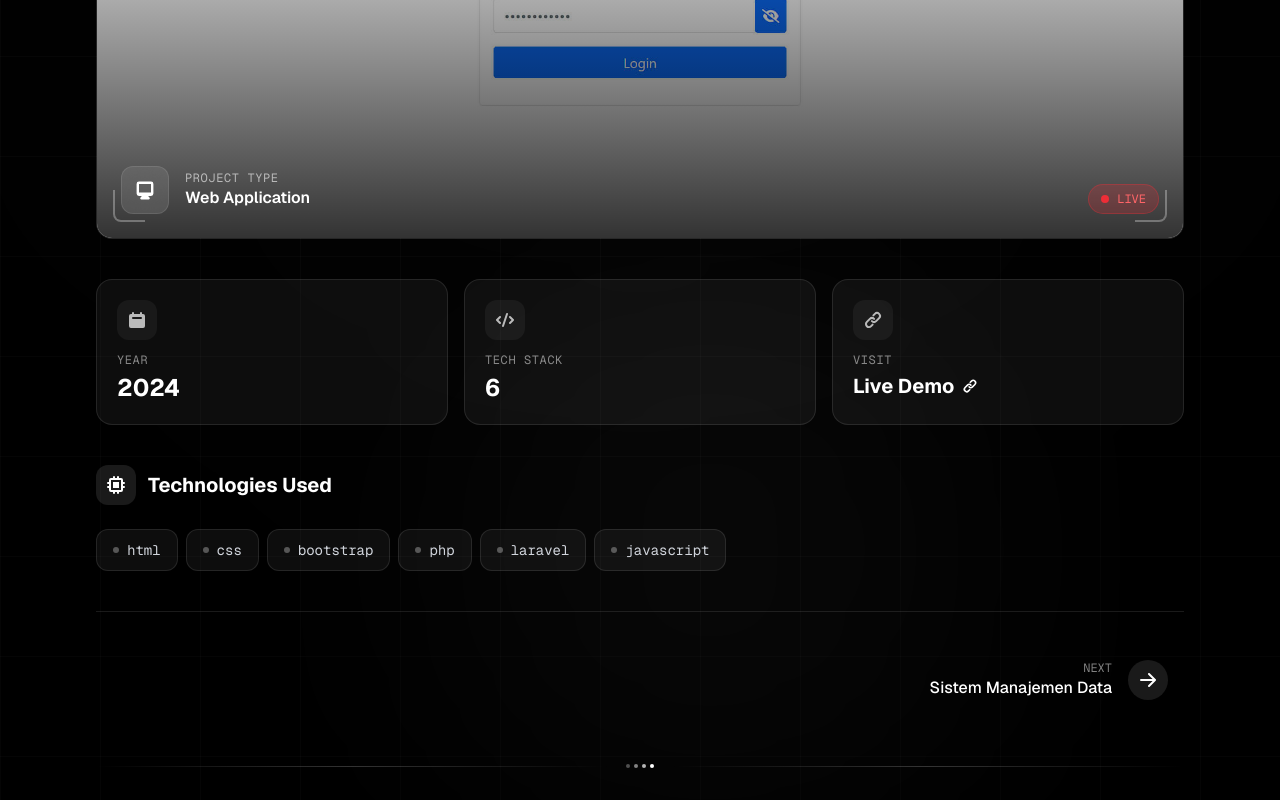
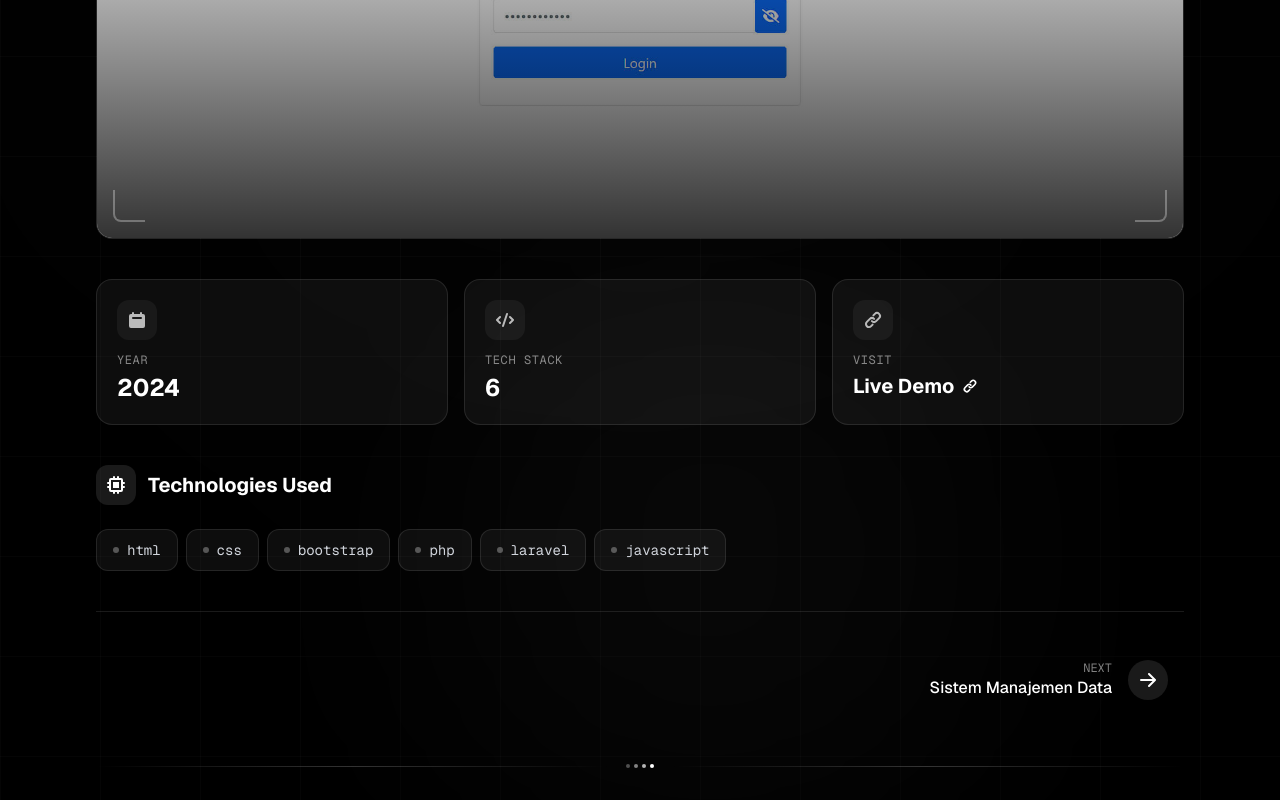
Before and after one commit to ardhikaxx/portofolio-nextjs, a Next.js app: page /project/1 in a window 1280 px wide. Shown: the part 844-1644 px from the top of the page. Built offline with nearby package versions, Linux system fonts and the light colour scheme.

Commit message:
fix(project) hapus icon project type dan live indicator di gambar

```diff
--- a/app/project/[id]/page.tsx
+++ b/app/project/[id]/page.tsx
@@ -4,7 +4,7 @@ import { useParams } from 'next/navigation';
 import Link from 'next/link';
 import Image from 'next/image';
 import { projects } from '../../data/projects_data';
-import { HiArrowLeft, HiLink, HiCalendar, HiCode, HiDesktopComputer, HiChip, HiCube } from 'react-icons/hi';
+import { HiArrowLeft, HiLink, HiCalendar, HiCode, HiChip, HiCube } from 'react-icons/hi';
 import { useEffect, useState } from 'react';
 
 export default function ProjectDetailPage() {
@@ -101,25 +101,6 @@ export default function ProjectDetailPage() {
                         priority
                     />
                     <div className="absolute inset-0 bg-gradient-to-t from-black/80 via-black/20 to-transparent" />
-
-                    {/* Image Overlay Info */}
-                    <div className="absolute bottom-0 left-0 right-0 p-6 flex items-end justify-between">
-                        <div className="flex items-center gap-4">
-                            <div className="w-12 h-12 rounded-xl bg-white/10 backdrop-blur-md flex items-center justify-center border border-white/10">
-                                <HiDesktopComputer className="w-6 h-6 text-white" />
-                            </div>
-                            <div>
-                                <p className="text-white/60 text-xs font-mono uppercase tracking-wider">Project Type</p>
-                                <p className="text-white font-semibold">Web Application</p>
-                            </div>
-                        </div>
-
-                        {/* Recording Indicator */}
-                        <div className="flex items-center gap-2 px-3 py-1.5 rounded-full bg-red-500/20 border border-red-500/30">
-                            <div className="w-2 h-2 rounded-full bg-red-500 animate-pulse" />
-                            <span className="text-red-400 text-xs font-mono">LIVE</span>
-                        </div>
-                    </div>
 
                     {/* Corner Decorations */}
                     <div className="absolute top-4 left-4 w-8 h-8 border-l-2 border-t-2 border-white/30 rounded-tl-lg" />
```
